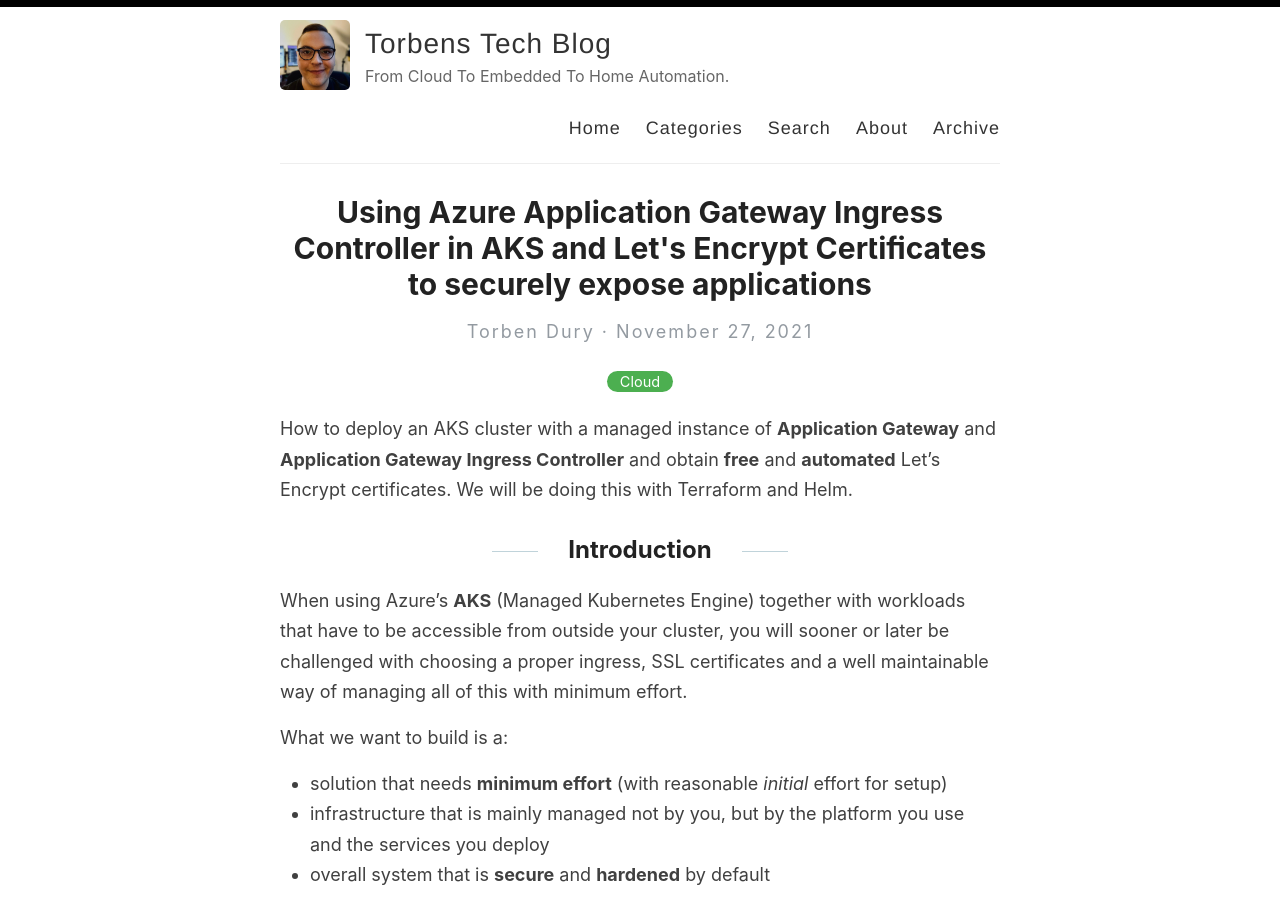
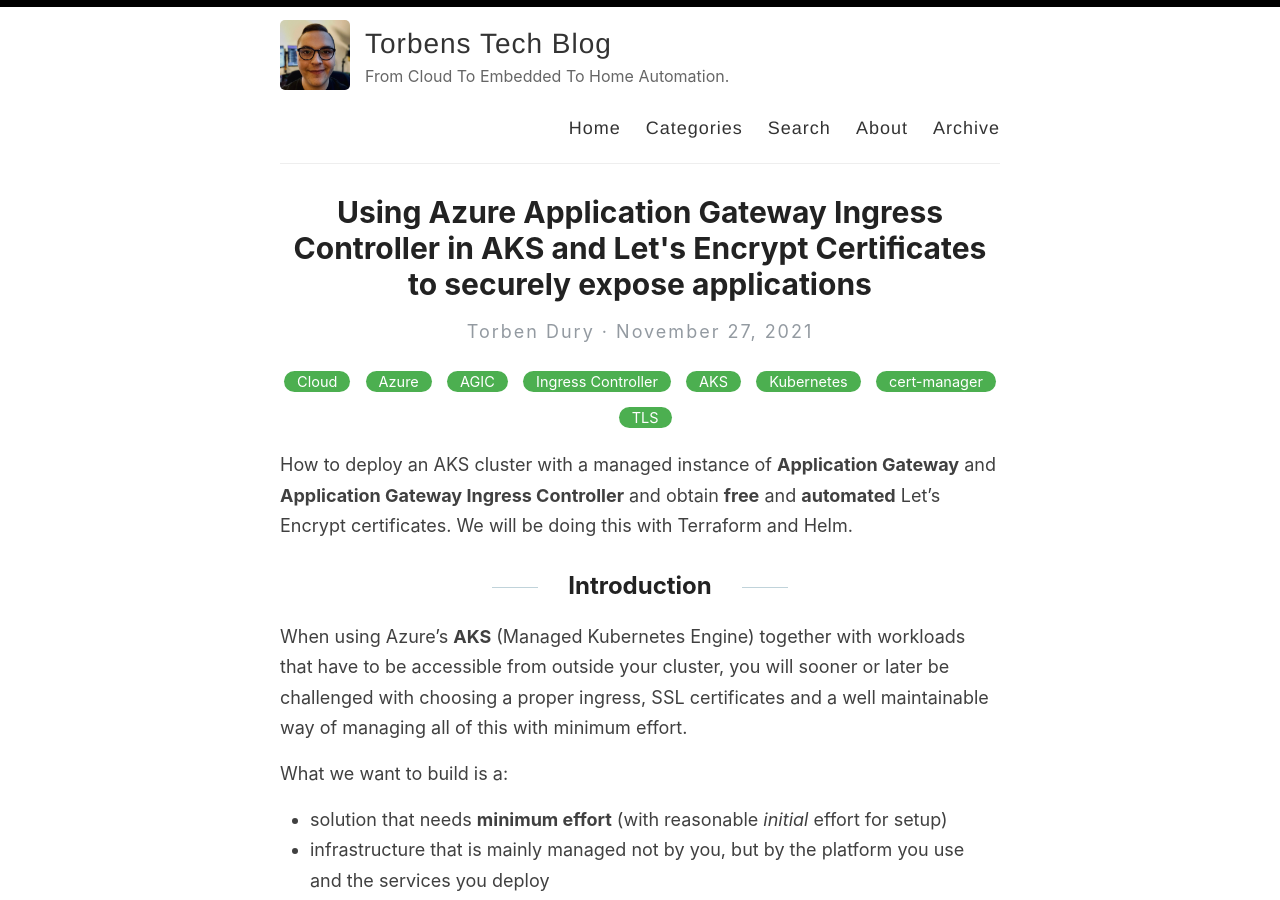
Before and after one commit to torbendury/torbendury.github.io, a Jekyll site: the page built from _posts/2021-11-27-a-azure-kubernetes-with-application-gateway-and-ssl.md, in a window 1280 px wide and 900 px high. Built offline with Jekyll 4.4.1, drawn with Linux system fonts in a browser that asks for light colours.

Commit message:
Update 2021-11-27-a-azure-kubernetes-with-application-gateway-and-ssl.md
more specific tags

```diff
--- a/_posts/2021-11-27-a-azure-kubernetes-with-application-gateway-and-ssl.md
+++ b/_posts/2021-11-27-a-azure-kubernetes-with-application-gateway-and-ssl.md
@@ -1,7 +1,7 @@
 ---
 layout: post
 title: Using Azure Application Gateway Ingress Controller in AKS and Let's Encrypt Certificates to securely expose applications
-categories: [Cloud]
+categories: [Cloud, Azure, AGIC, Ingress Controller, AKS, Kubernetes, cert-manager, TLS]
 ---
 
 How to deploy an AKS cluster with a managed instance of __Application Gateway__ and __Application Gateway Ingress Controller__ and obtain __free__ and __automated__ Let's Encrypt certificates. We will be doing this with Terraform and Helm.
```
